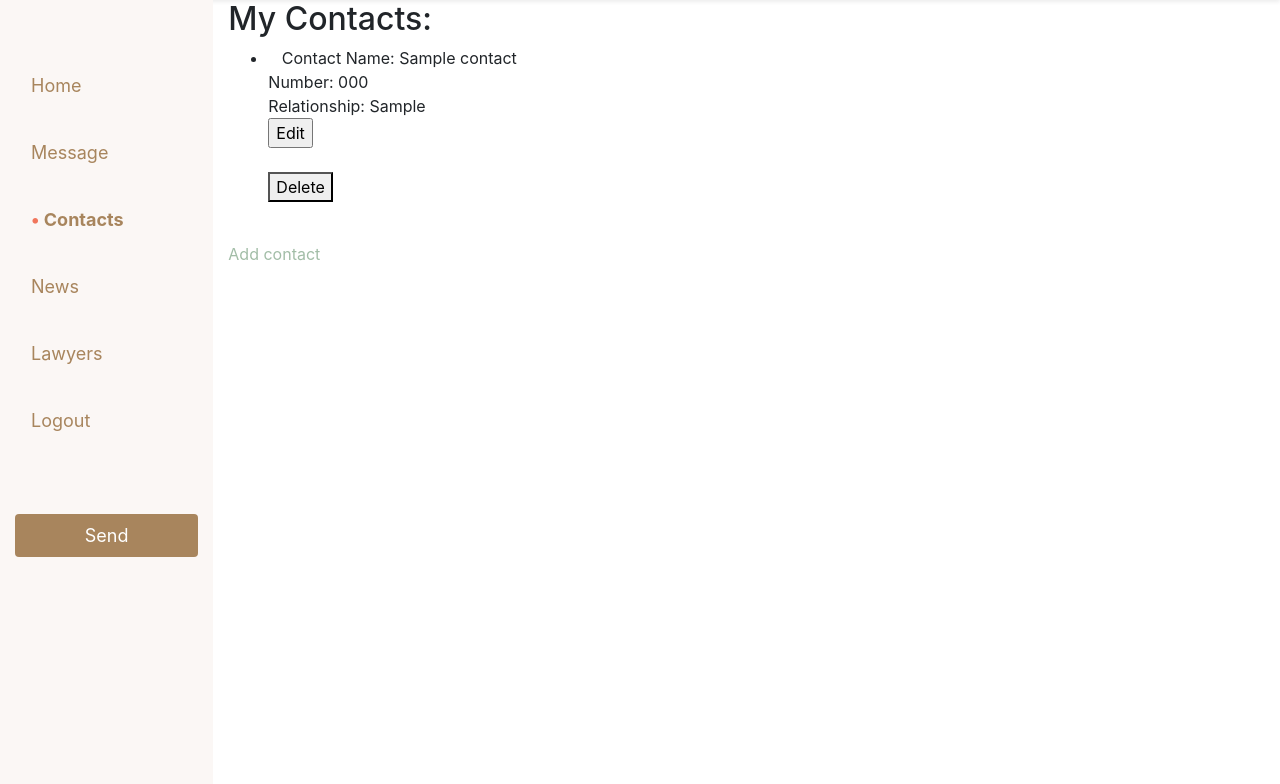
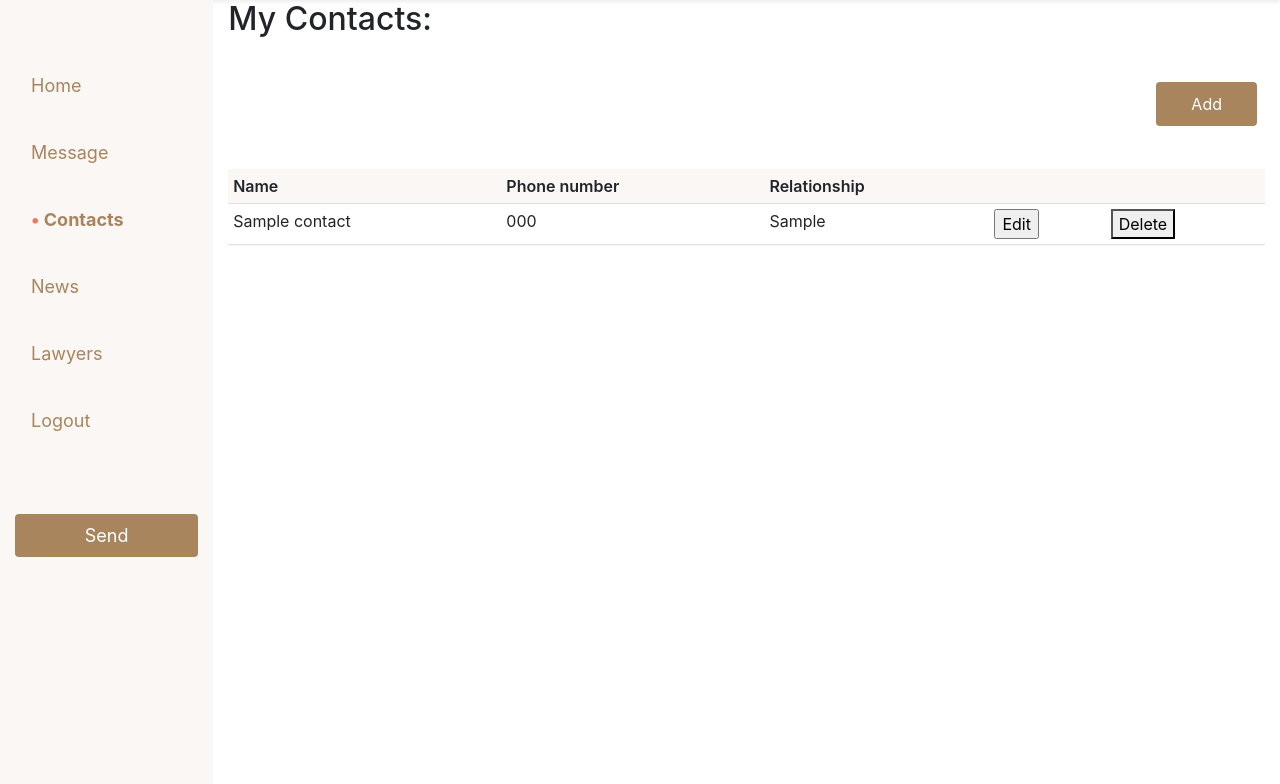
Before and after one commit to michebot/humano, a Flask app: page /my-contacts in a window 1280 px wide. Shown: the part 56-840 px from the top of the page. Run offline with Flask 2, Linux system fonts and the light colour scheme; the visitor is signed in with stand-in values (Sample User, id 1); tables that the repository leaves empty hold one stand-in row (values such as "Sample post"); some libraries are stand-ins or nearby versions.

Commit message:
Adding tables and button to contacts page

```diff
--- a/static/css/styles.css
+++ b/static/css/styles.css
@@ -138,3 +138,30 @@ li:not(.active):before {
 .mt3 {
     margin-top: 3rem;
 }
+
+/* Contacts Page */
+.table {
+    border-radius: .1rem;
+    -webkit-box-shadow: 0 1px 2px rgba(50,50,93,.11), 0 1px 2px rgba(0,0,0,.08);
+    box-shadow: 0 1px 2px rgba(50,50,93,.11), 0 1px 2px rgba(0,0,0,.08);
+}
+
+.table thead tr {
+    background-color: #FBF7F5;
+
+}
+.table thead th {
+    border: none;
+    font-weight: 600;
+}
+
+.table td {
+    /* border: none; */
+}
+
+.add-contact {
+    background-color: #A8855D;
+    border-radius: .25rem;
+    color: #fff;
+    padding: 10px 35px;
+}
--- a/templates/my-contacts.html
+++ b/templates/my-contacts.html
@@ -7,25 +7,51 @@
   {% if "user_id" in session %}
     <h2>My Contacts:</h2>
 
-    <ul>
+<!-- Begin Add Contact Button -->
+
+<div class="d-flex justify-content-between flex-wrap flex-md-nowrap align-items-center pt-3 pb-2 mb-3">
+    <h1 class="h2"></h1>
+    <div class="btn-toolbar mb-2 mb-md-0">
+      <div class="btn-group mr-2">
+        <a href="/add-contact" class="add-contact">
+            Add
+        </a>
+      </div>
+    </div>
+</div>
+
+<!-- End Add Contact Button -->
+
+
+<!-- Begin Contact Table -->
+
+<div class="table-responsive">
+    <table class="table table-sm">
+      <thead>
+        <tr>
+          <th>Name</th>
+          <th>Phone number</th>
+          <th>Relationship</th>
+          <th></th>
+          <th></th>
+        </tr>
+      </thead>
+      <tbody>
         {% for contact in contacts %}
-        <li>
-          Contact Name: {{ contact.contact_name }}<br>
-          Number: {{ contact.contact_phone_number}}<br>
-          Relationship: {{ contact.relationship }}<br>
+        <tr>
+            <td>{{ contact.contact_name }}</td>
+            <td>{{ contact.contact_phone_number}}</td>
+            <td>{{ contact.relationship }}</td>
+            <td>
                 <form>
                   <input
                     id="edit-contact"
                     type="button"
                     value="Edit"
                     onclick="window.location.href='/my-contacts/edit-{{ contact.contact_id }}'"/>
-          </form><br>
-<!--           <form>
-            <button
-              id="{# contact.contact_id #}"
-              type="button">Delete
-            </button>
-          </form> -->
+                </form>
+            </td>
+            <td>
                 <form
                   method="post"
                   action="/my-contacts/delete-{{ contact.contact_id }}">
@@ -33,14 +59,15 @@
                     type="submit">Delete
                   </button>
                 </form>
-        </li><br>
+            </td>
+        </tr>
         {% endfor %}
-    </ul>
+      </tbody>
+    </table>
+</div>
+
+<!-- End Contact Table -->
   {% endif %}
-
-  <a
-    href="/add-contact">Add contact
-  </a>
 
   <div class="modal fade" id="deleteModal" tabindex="-1" role="dialog" aria-labelledby="deleteModalLabel" aria-hidden="true">
     <div class="modal-dialog">
@@ -58,7 +85,7 @@
     </div>
   </div>
 
-<!--   <script type="text/javascript">
+  <script type="text/javascript">
 
     let deleteButton = document.querySelector("{# contact.contact_id #}");
 
@@ -86,7 +113,7 @@
         }
       });
     }
-  </script> -->
+  </script>
 
 
 {% endblock %}
```
Also changed, not shown: templates/add-contact.html (+6 -6 lines), templates/user-home.html (+4 -4 lines). Lines whose indentation alone changed are shown as unchanged.
